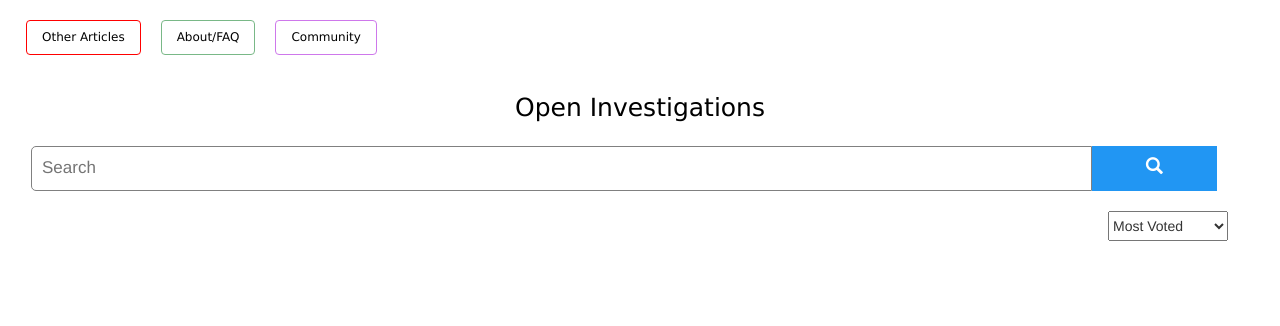
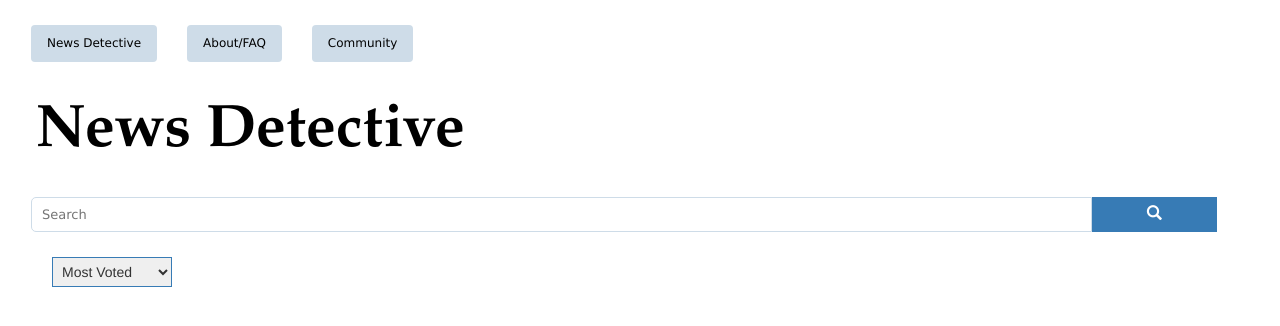
Before and after one commit to iestrauss/eb-flask-repo, a Flask app: page / in a window 1280 px wide. Shown: the top 326 px of the page. Run offline with Flask 2, Linux system fonts and the light colour scheme; data that the repository does not hold is empty; some libraries are stand-ins or nearby versions.

Commit message:
made homepage nicer hopefully

```diff
--- a/static/styles/stylesheet.css
+++ b/static/styles/stylesheet.css
@@ -104,6 +104,7 @@
   border-radius: 4px;
         margin: 0px;
         padding: 5px;
+        a: #000000;
 }
 
 .resultbox {
@@ -134,14 +135,12 @@
 
 
 .largetext {
-  font-family:"lucida grande",tahoma,verdana,arial,sans-serif;
+  font-family:"Garamond", "Courier New", monospace;
     color: black;
-  position: relative;
-  text-align: center;
-    text-decoration: none;
+    text-align: left;
     padding: 10px;
-      font-size: 25px;
-    margin: 10px;}
+    font-size: 60px;
+     margin: 10px;}
 
 
 .investigate {
@@ -371,15 +370,15 @@
   }
 .guide {
   float: left;
-  border: 1px solid #79b887;
+  border: 0px solid #93b5d2;
   border-radius: 4px;
-  background-color: white;
+  background-color: #cedce8;
   font-family:"lucida grande",tahoma,verdana,arial,sans-serif;
   font-size: 12px;
   font-weight:      normal;
   color: black;
-  margin: 10px;
-  padding: 8px 15px;
+  margin: 15px;
+  padding: 10px 16px;
   text-align: center;
   text-decoration: none;
   /*display: inline-block;*/
@@ -389,7 +388,7 @@
 
 .feedback {
   float: left;
-  border: 1px solid #ce78eb;
+  border: 1px solid #377bb5;
   border-radius: 4px;
   background-color: white;
   font-family:"lucida grande",tahoma,verdana,arial,sans-serif;
@@ -416,7 +415,7 @@
   /*width: 150px;*/
   margin: 10px;
   background-color: white;
-  border: 1px solid Red;
+  border: 1px solid #377bb5;
   color: black;
   padding: 8px 15px;
   border-radius: 4px;
--- a/templates/home.html
+++ b/templates/home.html
@@ -9,6 +9,7 @@
 <link rel="stylesheet" href="https://maxcdn.bootstrapcdn.com/bootstrap/3.3.7/css/bootstrap.min.css">
 <!--<link rel="stylesheet" href="{{ url_for('static', filename='stylesheets/bootstrap-social.css') }}">-->
 <style>
+
 body{
   margin-top: 10px;
   margin-bottom: 10px;
@@ -16,29 +17,30 @@
 form.search input[type=text] {
     padding: 10px;
     margin: 0px 0px 0px 15px;
-    font-size: 17px;
-    border: 1px solid grey;
+    font-size: 13px;
+  	font-family:"lucida grande",tahoma,verdana,arial,sans-serif;
+    border: 1px solid #cedce8;
     border-radius: 5px 0px 0px 5px;
     float: left;
     width: 85%;
-    height: 45px;
+    height: 35px;
 }
 
 form.search button {
 	float: left;
 	width: 10%;
-	padding: 10px;
-	background: #2196F3;
+	padding: 5px;
+	background: #377bb5;
 	color: white;
-	font-size: 17px;
-	border: 0px solid grey;
+	font-size: 15px;
+	border: 0px solid #cedce8;
 	border-left: none;
 	cursor: pointer;
-	height: 45px;
+	height: 35px;
 }
 
 form.search button:hover {
-  background: #0b7dda;
+  background: #377bb5;
 }
 </style>
 
@@ -47,12 +49,12 @@
 <div class="homebody">
 
 	<!--navbar-->
-	<a href="/"><div class="home">Other Articles</div></a>
+	<a href="/"><div class="guide">News Detective</div></a>
 	<a href="/about"><div class="guide">About/FAQ</div></a>
-	<a href="/chat"><div class="feedback">Community</div></a>
-<br><br><br>
+	<a href="/chat"><div class="guide">Community</div></a>
+<br><br>
 
-	<div style="margin-left: 15px; margin-right: 15px;">
+
 <!--		<a href="/factcheckclass"-->
 <!--		   target="popup"-->
 <!--		   onclick="window.open('/factcheckclass1','popup','width=900,height=900'); return false;">-->
@@ -60,10 +62,11 @@
 <!--		</a>-->
 <!--		<a href="/chat"><div class="feedback" style="margin: 0px 20px;">Feedback</div></a>-->
 <!--		<br><br><Br>-->
-		<div class="largetext">
-			Open Investigations
+	<br>
+		<div class="largetext" style="font-family: "Georgia";><strong>
+			News Detective</strong>
 		</div>
-</div>
+
 
 <form class="search" action="/" method="get">
   <input type="text" placeholder="Search" name="q" value="{{ query_param if query_param else '' }}">
@@ -73,8 +76,10 @@
 <br />
 <div class="homebody">
 	{{ pagination.links }}
-	<form method="GET" style="float: right;margin: 20px;">
-	    <select name='sort_by' onchange='this.form.submit();' style="width: 120px;height: 30px;">
+	<form method="GET" style="float: left;margin: 20px;">
+	    <select name='sort_by' onchange='this.form.submit();'
+				style="float: left; width: 120px;height: 30px; border: 1px solid #377bb5; padding: 5px; font-family:"lucida
+				grande",tahoma,verdana,arial,sans-serif;">
 	         <option value='voted' {{'selected' if sort_by == 'voted'}}>Most Voted</option>
 	         <option value='recent' {{'selected' if sort_by == 'recent'}}>Most Recent</option>
 	    </select>
@@ -97,9 +102,10 @@
 
 		</div>
 		<div class="hometitlesstyle";>{{ dict_item['title'] }}</div>
-		<div class="voteorresult"><a href="votefor/{{ dict_item['id'] }}">Vote</a></div>
+		<div class="voteorresult"><a href="votefor/{{ dict_item['id'] }}">Rate</a></div>
 		<div class="voteorresult">
 			<a href="results/{{ dict_item['id'] }}">Results</a>
+<!--					<div class="hometitlesstyle";>{{ dict_item['sq_votes'] }}</div>-->
 <!--			Publication score: {{ score_percent }}%-->
 <!--			Votes:-->
 <!--			{% for choice in vote_choices %}-->
--- a/templates/results.html
+++ b/templates/results.html
@@ -86,7 +86,7 @@
 <script async defer crossorigin="anonymous" src="https://connect.facebook.net/en_US/sdk.js#xfbml=1&version=v6.0&appId=1560520617436290&autoLogAppEvents=1"></script>
 
 <!--navbar-->
-	<a href="/"><div class="home">Other Articles</div></a>
+	<a href="/"><div class="home">News Detective</div></a>
 	<a href="/about"><div class="guide">About/FAQ</div></a>
 	<a href="/chat"><div class="feedback">Community</div></a>
 <br><br><br>
--- a/templates/votefor.html
+++ b/templates/votefor.html
@@ -98,7 +98,7 @@
 
 
 <!--navbar-->
-	<a href="/"><div class="home">Other Articles</div></a>
+	<a href="/"><div class="home">News Detective</div></a>
 	<a href="/about"><div class="guide">About/FAQ</div></a>
 	<a href="/chat"><div class="feedback">Community</div></a>
 <br><br><br>
```
Also changed, not shown: templates/about.html (+11 -7 lines).
